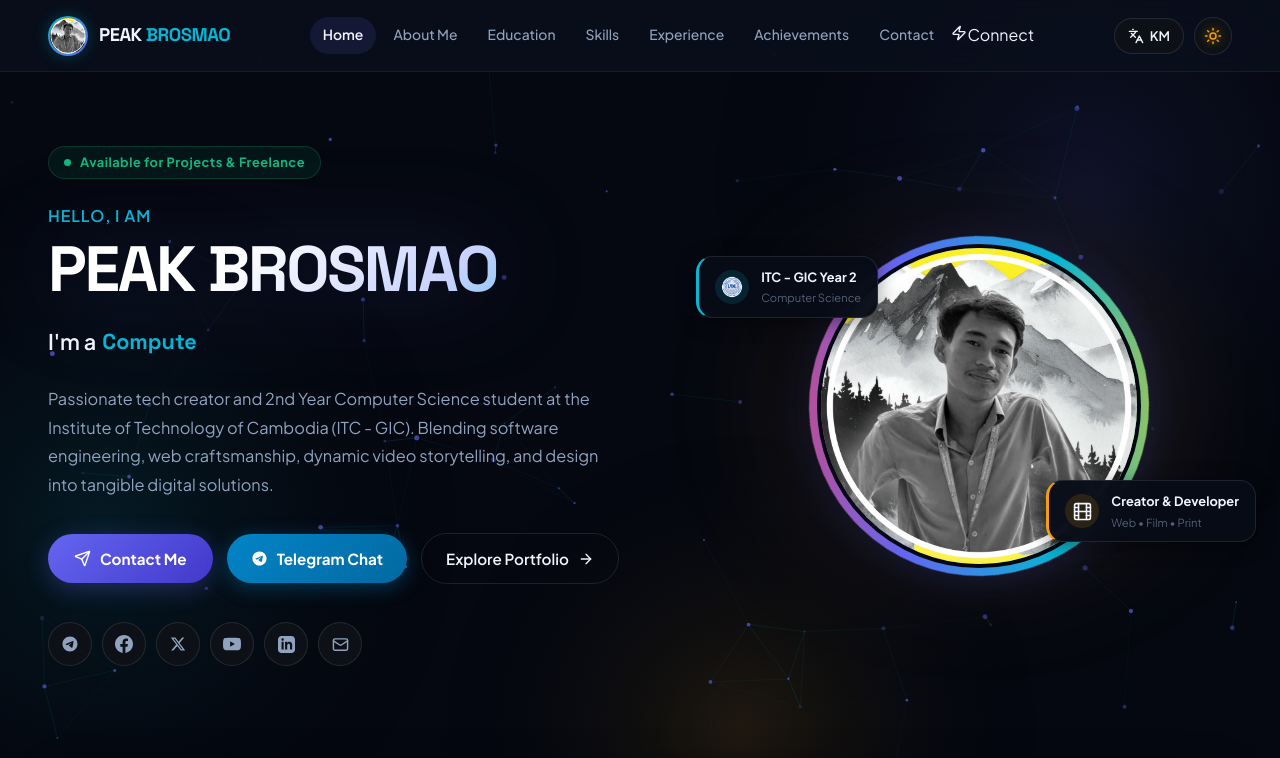
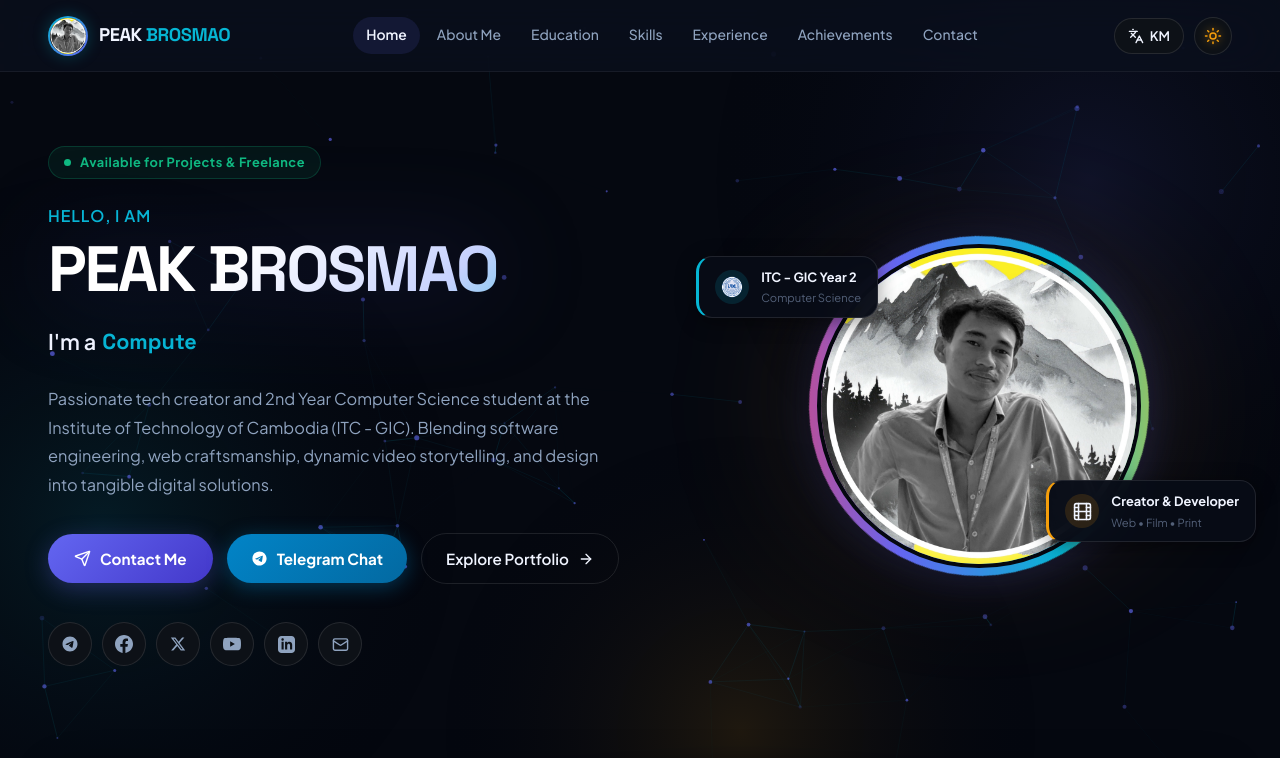
Before and after one commit to peak-brosmao/portfolio, a React (Vite) app: page / in a window 1280 px wide. Shown: the top 758 px of the page. Built offline with nearby package versions, Linux system fonts and the light colour scheme; a web font is replaced by a local one.

Commit message:
fix: remove mobile Connect CTA button from nav drawer too

```diff
--- a/src/components/Navbar.jsx
+++ b/src/components/Navbar.jsx
@@ -76,15 +76,6 @@ export const Navbar = () => {
               </NavLink>
             ))}
 
-            {/* Mobile-only CTA inside drawer */}
-            <Link
-              to="/contact"
-              className="mobile-connect-btn"
-              onClick={closeMobile}
-            >
-              <Zap size={16} />
-              <span>{t.hireMeBtn}</span>
-            </Link>
           </nav>
 
           {/* Actions */}
```
